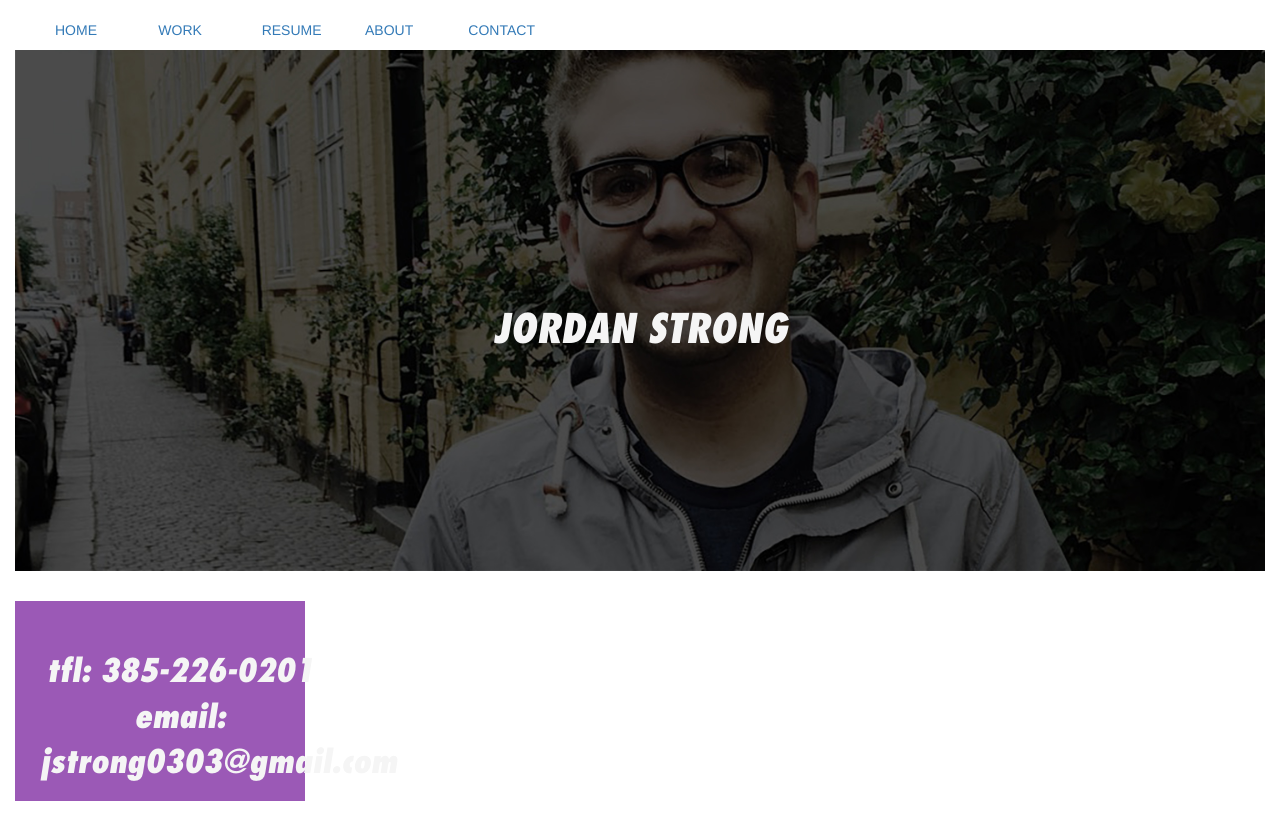
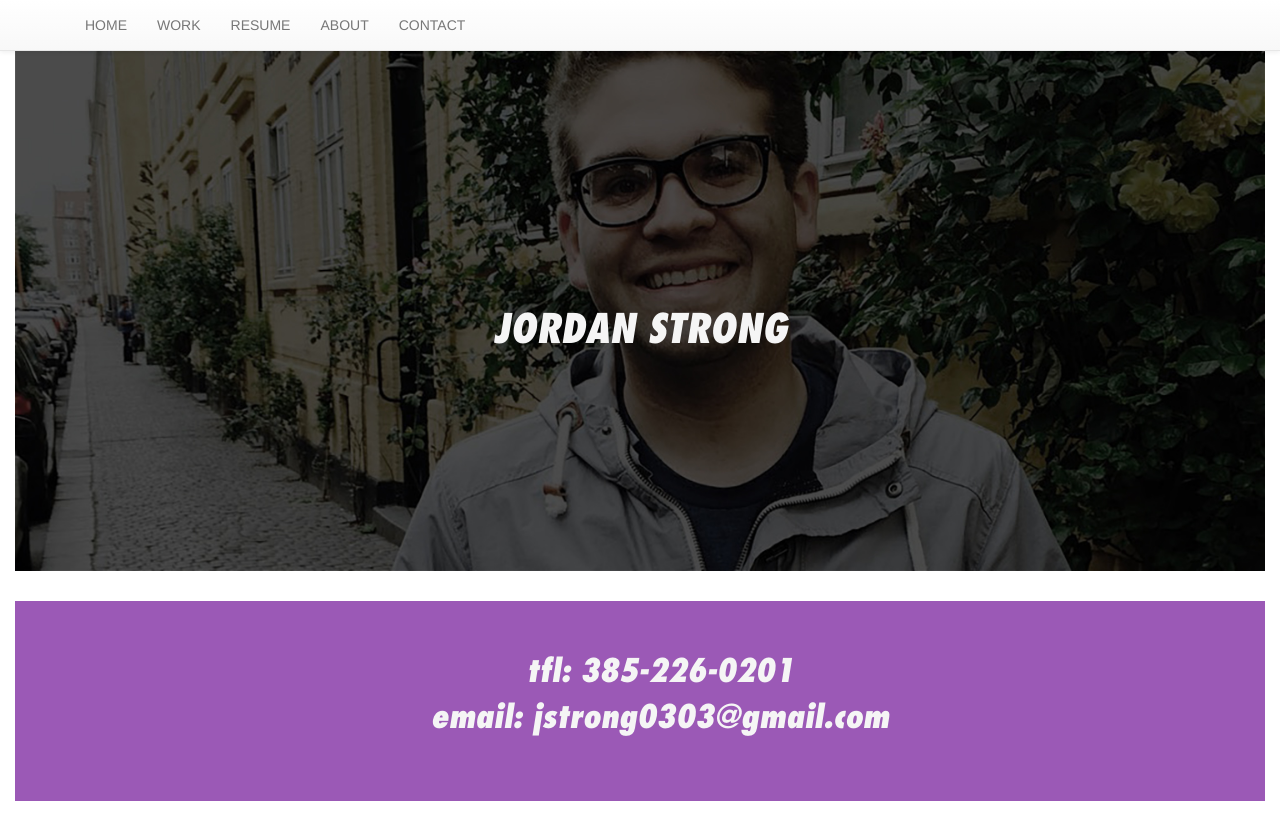
Before and after one commit to jordan-strong/jordan-strong.github.io, a plain HTML site: page contact.html in a window 1280 px wide. Drawn offline with nearby package versions, Linux system fonts and the light colour scheme.

Commit message:
added a bootstrap navbar

```diff
--- a/contact.html
+++ b/contact.html
@@ -20,17 +20,17 @@
 <body>
 <div class="container-fluid">
 
-        <div class="header">
-            <div id="nav">
-                <ul>
-                    <li class="col-xs-2 col-lg-1"><a href="index.html">HOME</a></li>
-                    <li class="col-xs-2 col-lg-1"><a href="work.html">WORK</a></li>
-                    <li class="col-xs-2 col-lg-1"><a href="resume.html">RESUME</a></li>
-                    <li class="col-xs-2 col-lg-1"><a href="about.html">ABOUT</a></li>
-                    <li class="col-xs-2 col-lg-1"><a href="contact.html">CONTACT</a></li>
-                </ul>
-            </div>
-        </div>
+  <nav class="navbar navbar-default navbar-fixed-top">
+      <div class="container">
+          <ul class="nav navbar-nav">
+            <li><a href="index.html">HOME</a></li>
+            <li><a href="work.html">WORK</a></li>
+            <li><a href="resume.html">RESUME</a></li>
+            <li><a href="about.html">ABOUT</a></li>
+            <li><a href="contact.html">CONTACT</a></li>
+          </ul>
+      </div>
+  </nav>
 
 
     <div class="hero">
@@ -40,7 +40,7 @@
 
     <div class="row">
 
-        <div class="col-xs-12 col-sm-6 col-md-3 col-lg-3">
+        <div class="col-xs-12">
             <div class="contact">
                 <ul>
                     <li>tfl: 385-226-0201</li>
--- a/css/custom.css
+++ b/css/custom.css
@@ -4,7 +4,7 @@
     src: url(../fonts/Nike.otf);
 }
 
-#nav ul li a:hover{
+.navbar ul li a:hover{
     text-decoration: line-through;
     font-size: 12pt;
 }
```
Also changed, not shown: about.html (+11 -11 lines), index.html (+9 -10 lines), resume.html (+11 -11 lines), work.html (+11 -11 lines).
